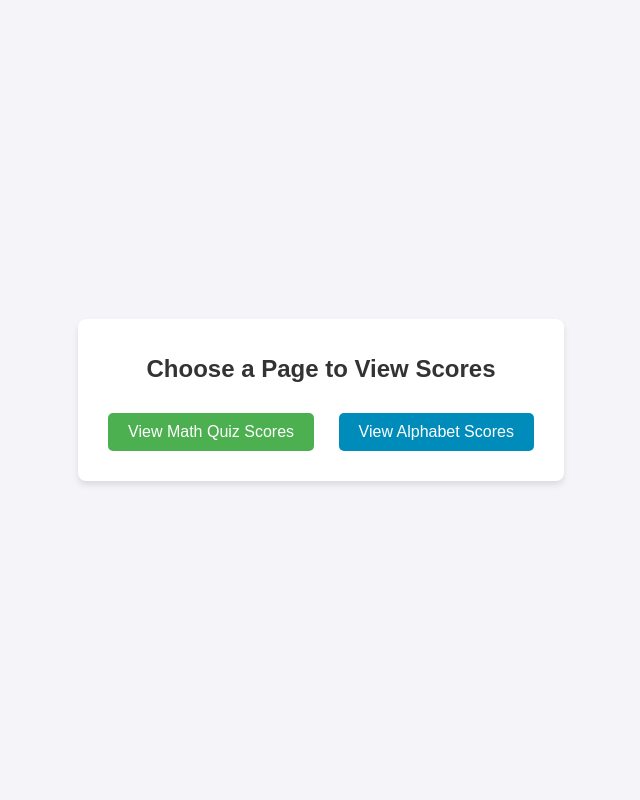
After one commit to PreciousEzeigbo/Thinky-Tots, a Flask app: page /main_scores in a window 1280 px wide. The commit adds this page. Shown: the whole page, without its empty margins (319-959 px from the left). Run offline with Flask 3, Linux system fonts and the light colour scheme; the visitor is signed in with stand-in values (Sample User, id 1).

Commit message:
Updating

```diff
--- a/public/routes.py
+++ b/public/routes.py
@@ -2,7 +2,7 @@ from flask import Blueprint, Flask, render_template, jsonify, request, redirect,
 from flask_login import login_user, logout_user, current_user, login_required, LoginManager
 from werkzeug.security import check_password_hash
 
-from public.models import User, db,  QuizScore
+from public.models import User, db,  QuizScore, AlphaScore
 
 import random
 
@@ -193,6 +193,13 @@ def register_routes(app, db, bcrypt):
         """Math Quiz route"""
         return render_template("mathquiz.html")
 
+    @public_bp.route('/main_scores')
+    @login_required
+    def main_scores():
+        '''Scores page for both Alpha and Mathquiz'''
+        return render_template("main_scores.html")
+
+
     @public_bp.route('/api/scores', methods=['POST'])
     @login_required
     def save_score():
@@ -250,7 +257,64 @@ def register_routes(app, db, bcrypt):
     @public_bp.route('/scores')
     @login_required
     def scores():
-        return render_template('scores.html')
+        return render_template('mathscores.html')
+
+    @public_bp.route('/api/alpha-scores', methods=['POST'])
+    @login_required
+    def save_alpha_score():
+        data = request.json
+
+        new_score = AlphaScore(
+            user_id=current_user.uid,
+            score=data['score'],
+            time_taken=data['timeTaken']
+        )
+
+        db.session.add(new_score)
+        db.session.commit()
+
+        return jsonify({'message': 'Score saved successfully'})
+
+    @public_bp.route('/api/alpha-scores/personal', methods=['GET'])
+    @login_required
+    def get_personal_alpha_scores():
+        page = request.args.get('page', 1, type=int)
+        per_page = 10
+
+        scores = AlphaScore.query\
+            .filter_by(user_id=current_user.uid)\
+            .order_by(
+                AlphaScore.score.desc(),
+                AlphaScore.created_at.desc()
+            ).paginate(page=page, per_page=per_page)
+
+        return jsonify({
+            'scores': [score.to_dict() for score in scores.items],
+            'total_pages': scores.pages,
+            'current_page': scores.page
+        })
+
+    @public_bp.route('/api/alpha-scores/leaderboard', methods=['GET'])
+    def get_alpha_leaderboard():
+        page = request.args.get('page', 1, type=int)
+        per_page = 10
+
+        scores = AlphaScore.query\
+            .order_by(
+                AlphaScore.score.desc(),
+                AlphaScore.created_at.desc()
+            ).paginate(page=page, per_page=per_page)
+
+        return jsonify({
+            'scores': [score.to_dict() for score in scores.items],
+            'total_pages': scores.pages,
+            'current_page': scores.page
+    })
+
+    @public_bp.route('/alpha_scores')
+    @login_required
+    def alpha_scores():
+        return render_template('alpha_scores.html')
 
     # Custom error pages
 
--- a/public/templates/home.html
+++ b/public/templates/home.html
@@ -29,7 +29,7 @@
                 <span class="tooltip">Dashboard</span>
             </li>
             <li>
-                <a href="{{ url_for('public.scores') }}"><i class="fa-solid fas fa-trophy"></i>
+                <a href="{{ url_for('public.main_scores') }}"><i class="fa-solid fas fa-trophy"></i>
                 <span class="nav-text">Score</span></a>
                 <span class="tooltip">Score</span>
             </li>
--- /dev/null
+++ b/public/templates/main_scores.html
@@ -0,0 +1,74 @@
+<!DOCTYPE html>
+<html lang="en">
+<head>
+    <meta charset="UTF-8">
+    <meta name="viewport" content="width=device-width, initial-scale=1.0">
+    <title>Choose Score Page</title>
+    <style>
+        body {
+            font-family: Arial, sans-serif;
+            margin: 0;
+            padding: 0;
+            display: flex;
+            justify-content: center;
+            align-items: center;
+            height: 100vh;
+            background-color: #f4f4f9;
+        }
+        .container {
+            text-align: center;
+            background: #ffffff;
+            padding: 20px;
+            border-radius: 8px;
+            box-shadow: 0 4px 6px rgba(0, 0, 0, 0.1);
+        }
+        h1 {
+            font-size: 24px;
+            color: #333;
+        }
+        .button-group {
+            margin-top: 20px;
+        }
+        .button-group button {
+            background-color: #4CAF50;
+            color: white;
+            padding: 10px 20px;
+            margin: 10px;
+            border: none;
+            border-radius: 5px;
+            cursor: pointer;
+            font-size: 16px;
+            transition: background-color 0.3s ease;
+        }
+        .button-group button:hover {
+            background-color: #45a049;
+        }
+        .button-group button.secondary {
+            background-color: #008CBA;
+        }
+        .button-group button.secondary:hover {
+            background-color: #007bb5;
+        }
+    </style>
+</head>
+<body>
+    <div class="container">
+        <h1>Choose a Page to View Scores</h1>
+        <div class="button-group">
+            <button id="mathquiz-btn">View Math Quiz Scores</button>
+            <button id="alphas-btn" class="secondary">View Alphabet Scores</button>
+        </div>
+    </div>
+
+    <script>
+        // JavaScript to handle button navigation
+        document.getElementById('mathquiz-btn').addEventListener('click', function () {
+            window.location.href = '/scores'; //
+        });
+
+        document.getElementById('alphas-btn').addEventListener('click', function () {
+            window.location.href = '/alpha_scores'; //
+        });
+    </script>
+</body>
+</html>
--- a/public/templates/scores.html
+++ b/public/templates/mathscores.html
@@ -125,7 +125,7 @@
     <div class="container">
         <div class="header">
             <h1 class="title">Math Quiz Scores</h1>
-            <a href="{{ url_for('public.home') }}" class="play-button">Play Quiz</a>
+            <a href="{{ url_for('public.mathquiz') }}" class="play-button">Play Quiz</a>
         </div>
 
         <div class="tabs">
```
Also changed, not shown: public/models.py (+20 -0 lines), public/static/js/alphas.js (+63 -0 lines), public/templates/alpha_scores.html (added, +151 -0 lines).
